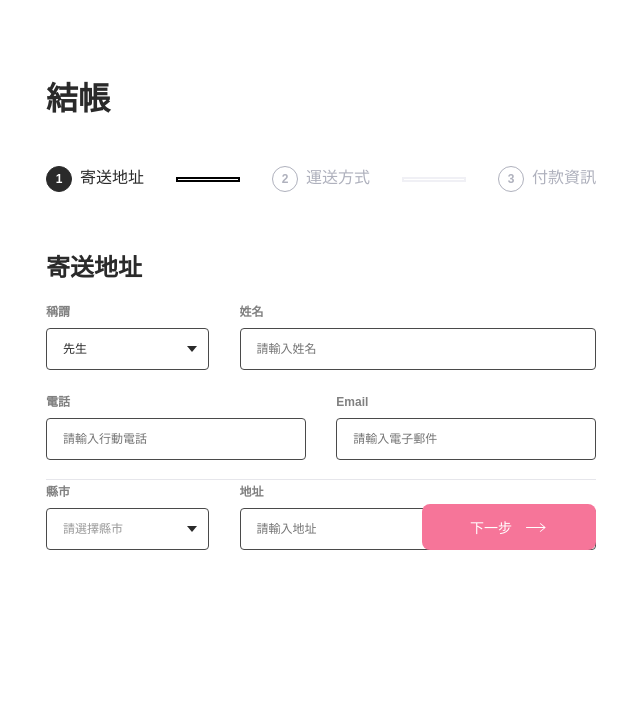
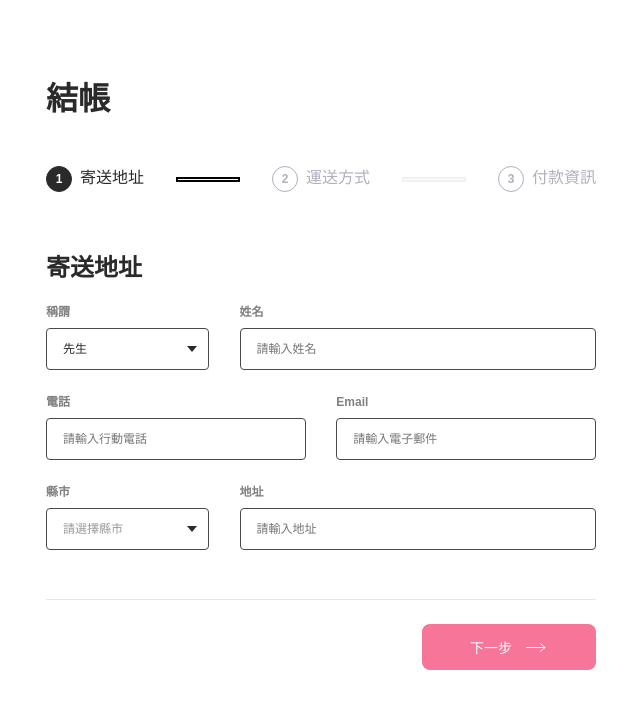
Before and after one commit to Yoruyeh/alpha_shop, a React (Create React App) app: page / in a window 1280 px wide. Shown: the top 708 px of the page, without its empty margins (44-684 px from the left). Built offline with nearby package versions, Linux system fonts and the light colour scheme.

Commit message:
modify register.scss

```diff
--- a/src/components/progress_control.js
+++ b/src/components/progress_control.js
@@ -5,7 +5,6 @@ export default function ProgressControl() {
   return (
     <>
     <section class="progress-control-container col col-lg-6 col-sm-12">
-
       <section class="button-group col col-12" data-phase="address">
         <button class="next">
           下一步
--- a/src/styles/register.scss
+++ b/src/styles/register.scss
@@ -381,7 +381,7 @@ section.progress-control-container {
   position: absolute;
   left: 0px;
   right: 0px;
-  bottom: 0px;
+  bottom: -120px;
 }
 
 section.button-group {
```
